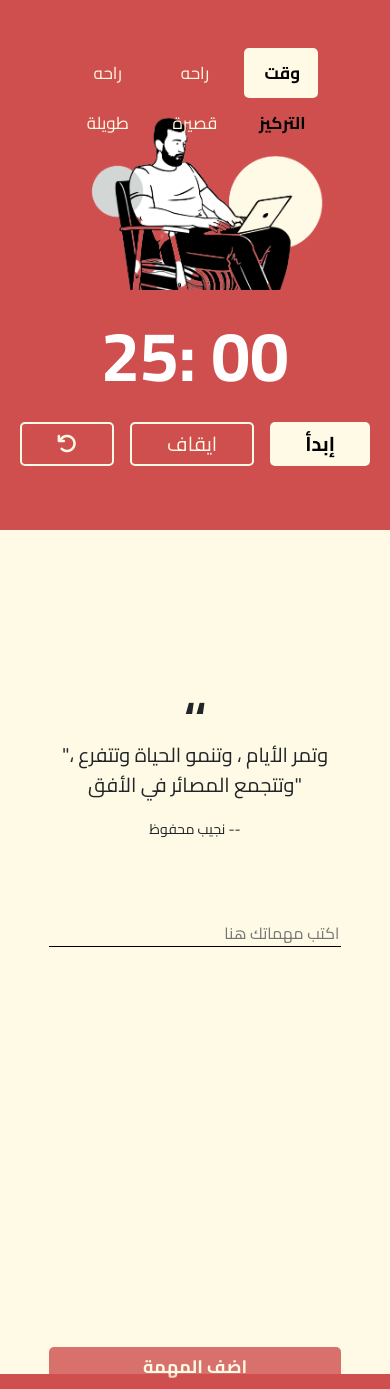
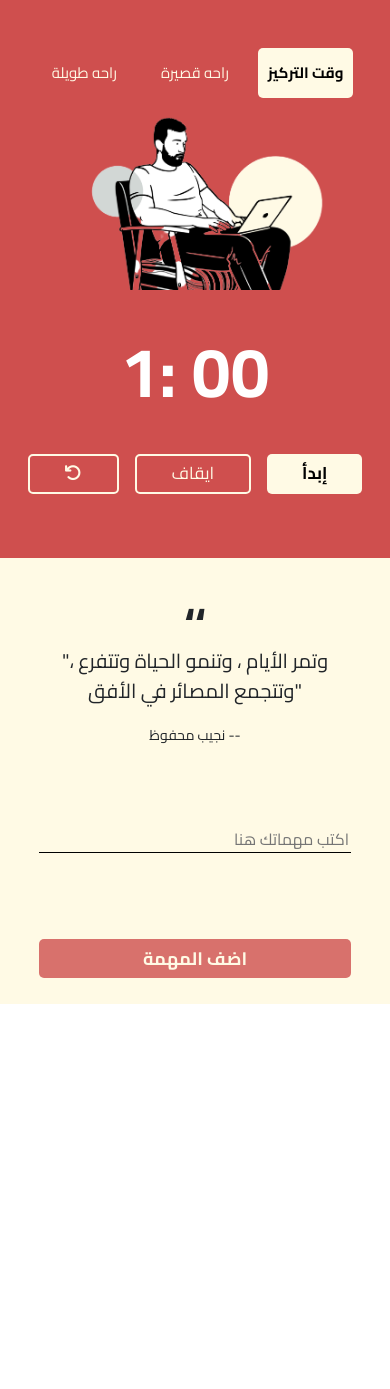
Before and after one commit to Abdarhman636/Pomodoro-technique, a plain HTML site: page index.html in a window 390 px wide. After the commit the page ends 1004 px from the top, so only its background shows below. Drawn offline with nearby package versions, Linux system fonts and the light colour scheme; some packages are replaced by stand-ins of ours; a script that the page names is missing.

Commit message:
Change the layout responsive and test browser notification

```diff
--- a/app.js
+++ b/app.js
@@ -13,14 +13,24 @@ const quoteText = document.querySelector('.quote-text')
 const quoteAuthor = document.querySelector('#author')
 
 let timerRuning = false
-let startingTime = 25;
-let foucsTime = 25;
+let startingTime = 1;
+let foucsTime = 1;
 let shortBreakTime = 5;
 let longBreakTime = 15;
 let time = startingTime * 60
 let startingMinutes = Math.floor(time / 60)
 let audio = new Audio('assets/audio/alarm.mp3')
 const startingseconds = "0" + 0
+
+Notification.requestPermission()
+
+if (Notification.permission === 'granted') {
+     console.log('we got it')
+} else if (Notification.permission === 'denied') {
+     Notification.requestPermission().then(permission => {
+          console.log(permission)
+     })
+}
 
 loadQuota()
 
--- a/index.html
+++ b/index.html
@@ -20,9 +20,9 @@
 
           <!-- -------------------------------------------------------------------------------- -->
 
-          <main class="main-dev d-flex flex-column">
+          <main class="main-dev d-flex flex-column py-5">
 
-               <div class="tabs-wrapper m-auto py-5">
+               <div class="tabs-wrapper m-auto ">
                     <input type="radio" name="slider" id="longBR">
                     <input type="radio" name="slider" id="shortBR">
                     <input type="radio" name="slider" id="focus" checked>
@@ -53,7 +53,7 @@
                               </div>
                          </div>
 
-                         <div class="timer-dev text-center">
+                         <div class="timer-dev text-center py-3">
                               <h1 class="Pomodoro-timer text-white fw-bold py-4" id="Pomodoro-timer">15: 00</h1>
                          </div>
 
@@ -75,9 +75,9 @@
           <!-- -------------------------------------------------------------------------------- -->
 
 
-          <section class="second-dev d-flex justify-content-center py-5 py-md-0  ">
+          <section class="second-dev d-flex   ">
 
-               <div class="h-75 d-flex flex-column justify-content-around align-items-center m-auto">
+               <div class="d-flex flex-column justify-content-around align-items-center ">
                     <div class="quote-dev text-center w-75">
                          <span class="display-1 fw-bold text-center">،،</span>
                          <figure class="pt-3">
@@ -86,7 +86,7 @@
                          </figure>
                     </div>
 
-                    <div class="todo-dev w-75 py-5 mt-3 pt-md-4">
+                    <div class="todo-dev py-5 mt-3 pt-md-4">
                          <input type="text" class="w-100 text-end" placeholder="اكتب مهماتك هنا">
                          <ul class="todolist text-end pt-4 mb-6">
                               <!-- <li><span><i class="fa-solid fa-trash"></i></span>ارتب الدروس الي هتبقى ف
--- a/style.css
+++ b/style.css
@@ -43,7 +43,6 @@ button {
 
 body {
      height: 100vh !important;
-     background-color: var(--main-color);
      position: relative;
      transition: all 0.3s ease;
      /* overflow: hidden; */
@@ -64,17 +63,20 @@ div#eye-dropper-overlay {
 
 .main-dev {
      height: 100% !important;
+     background-color: var(--main-color);
      /* margin-top: 40px; */
      flex: 2.3;
 }
 
 .second-dev {
      background-color: var(--secondry-color);
-     height: 100% !important;
-
      flex: 0.7;
 }
 
+.d-flex.flex-column.justify-content-around.align-items-center {
+     margin: 20px auto !important;
+     /* height: 80% !important; */
+ }
 .tabs-wrapper {
      max-width: 60%;
      width: 100%;
@@ -82,7 +84,7 @@ div#eye-dropper-overlay {
 
 .tabs-wrapper nav {
      height: 50px;
-     width: 70%;
+     width: 55%;
     margin: auto;
 }
 
@@ -157,7 +159,7 @@ section .content{
 #start-btn {
      padding: 5px 35px;
      background-color: var(--secondry-color);
-     font-size: 20px;
+     font-size: 17px;
      border-radius: var(--border-r);
 }
 
@@ -177,7 +179,7 @@ section .content{
      padding: 5px 35px;
      background-color: transparent;
      border: 2px solid var(--secondry-color);
-     font-size: 20px;
+     font-size: 17px;
      border-radius: var(--border-r);
      color: var(--secondry-color);
      transition: all 0.2 ease;
@@ -188,7 +190,7 @@ section .content{
      padding: 5px 35px;
      background-color: transparent;
      border: 2px solid var(--secondry-color);
-     font-size: 20px;
+     font-size: 17px;
      border-radius: var(--border-r);
      color: var(--secondry-color);
      transition: all 0.2 ease;
@@ -201,13 +203,17 @@ section .content{
 }
 
 .timer-img img {
-     width: 60%;
+     width: 55%;
 }
 
  figcaption {
       font-style: italic;
  }
 
+ .todo-dev {
+     width: 80%!important;
+     height: 80%;
+ }
  .todo-dev input[type="text"] {
      border: none;
      background: transparent;
@@ -216,7 +222,7 @@ section .content{
  }
 
 .todolist {
-     height: 100px;
+     height: 60%;
      overflow: auto;
      overflow-x: hidden;
      scrollbar-color: red green !important;
@@ -224,7 +230,7 @@ section .content{
 
  .todolist li {
       position: relative;
-      padding: 5px 0;
+      padding-top: 20px;
       text-decoration: none;
       cursor: pointer;
       opacity: 1;
@@ -253,6 +259,7 @@ section .content{
      border-radius: var(--border-r);
      opacity: 0.8;
      pointer-events: none;
+     margin-top: 20px;
  }
 
  .todo-dev button.active {
@@ -265,11 +272,15 @@ section .content{
           max-width: 80%;
           width: 100%;
      }
+
+     .tabs-wrapper nav {
+          width: 90%;
+     }
    }
 
    @media only screen and (max-width: 1100px) {
-     .todolist {
-          height: 400px;
+     .tabs-wrapper nav label {
+          font-size: 15px;
      }
 
    }
```
